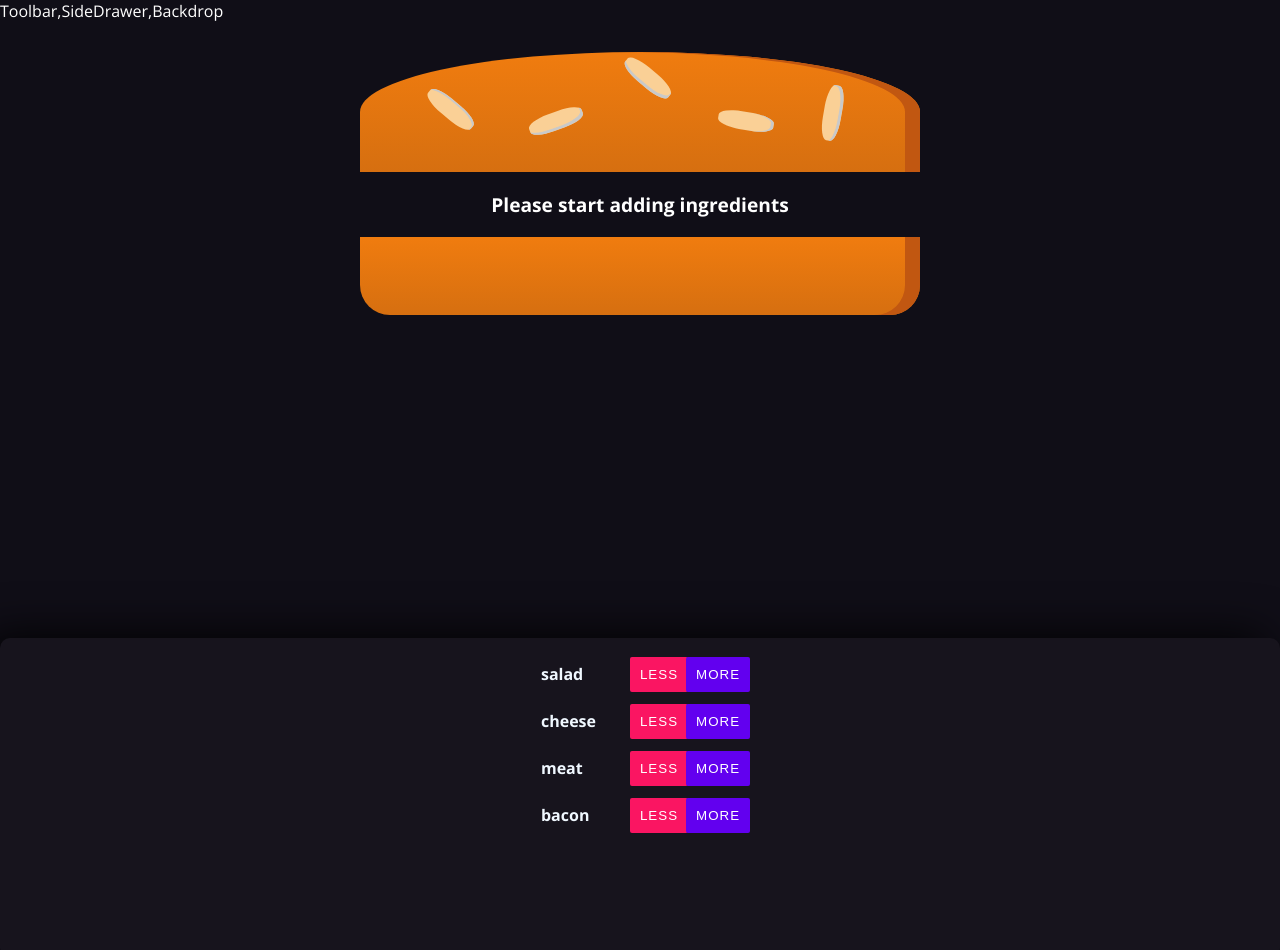
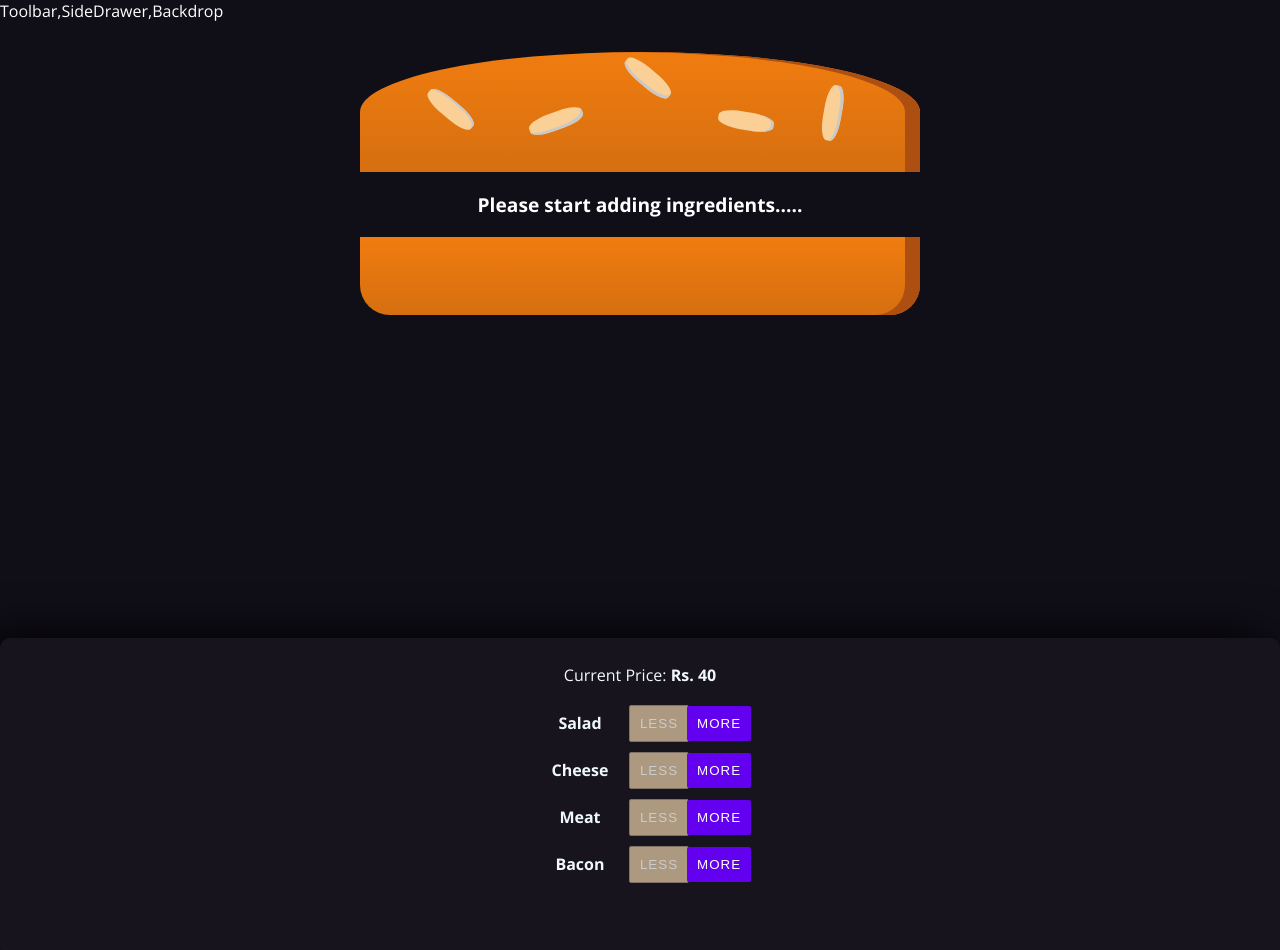
Before and after one commit to omdev74/Burger-Builder, a React (Create React App) app: page / in a window 1280 px wide. Shown: the top 950 px of the page. Built offline with nearby package versions, Linux system fonts and the light colour scheme.

Commit message:
@0.8.19 Removing Ingredients Safely and adding Price

```diff
--- a/src/components/Burger/BuildControls/BuildControl/BuildControl.js
+++ b/src/components/Burger/BuildControls/BuildControl/BuildControl.js
@@ -3,7 +3,10 @@
 const buildControl =(props)=>(
         <div className={classes.BuildControl}>
                 <div className={classes.Label}>{props.label}</div>
-                <button className={classes.Less}>Less</button>
+                <button
+                className={classes.Less}
+                onClick={props.removed}
+                disabled={props.disabled}>Less</button>
                 <button
                 className={classes.More}
                 onClick={props.added}>More</button>
--- a/src/components/Burger/BuildControls/BuildControls.js
+++ b/src/components/Burger/BuildControls/BuildControls.js
@@ -3,17 +3,21 @@
 import BuildControl from "./BuildControl/BuildControl"
 
 const controls = [
-    {label:"salad",type:"salad"},
-    {label:"cheese",type:"cheese"},
-    {label:"meat",type:"meat"},
-    {label:"bacon",type:"bacon"},
+    {label:"Salad",type:"salad"},
+    {label:"Cheese",type:"cheese"},
+    {label:"Meat",type:"meat"},
+    {label:"Bacon",type:"bacon"},
 ];
-const buildControls =(props)=>(<div className={classes.BuildControls}>
+const buildControls =(props)=>(
+    <div className={classes.BuildControls}>
+    <p>Current Price:<strong> Rs. {props.price}</strong></p>
     {controls.map(ctrl =>(
     <BuildControl
     key={ctrl.label}
     label={ctrl.label}
-    added={()=>props.ingredientAdded(ctrl.type)}/>
+    added={()=>props.ingredientAdded(ctrl.type)}
+    removed={()=>props.ingredientRemoved(ctrl.type)}
+    disabled={props.disabled[ctrl.type]}/>
     ))}
     </div>)
 export default buildControls;
--- a/src/components/Burger/BuildControls/buildControls.module.css
+++ b/src/components/Burger/BuildControls/buildControls.module.css
@@ -8,7 +8,7 @@
     background-color: #17141d;
     border-radius: 10px;
     overflow: hidden;
-
+    text-align: center;
 
 
   box-shadow: -1rem 0 3rem #000;
--- a/src/components/Burger/Burger.js
+++ b/src/components/Burger/Burger.js
@@ -25,7 +25,7 @@
     console.log(transfromedIngredients);
 
     if(transfromedIngredients.length === 0){
-        transfromedIngredients= <p>Please start adding ingredients</p>
+        transfromedIngredients= <p>Please start adding ingredients.....</p>
     }
 
 
--- a/src/components/Burger/BurgerIngredient/BurgerIngredient.module.css
+++ b/src/components/Burger/BurgerIngredient/BurgerIngredient.module.css
@@ -3,7 +3,7 @@
     width: 80%;
     background: linear-gradient(#f07c0f, #d66f10);
     border-radius: 0 0 30px 30px;
-    box-shadow: inset -15px 0 #c15711;
+    box-shadow: inset -15px 0 #ad4f10;
     margin: 2% auto;
 }
 
@@ -12,7 +12,7 @@
     width: 80%;
     background: linear-gradient(#f07c0f, #d66f10);
     border-radius: 50% 50% 0 0;
-    box-shadow: inset -15px 0 #c15711;
+    box-shadow: inset -15px 0 #ad4f10;
     margin: 2% auto;
     position: relative;
 }
--- a/src/containers/BurgerBuilder/BurgerBuilder.js
+++ b/src/containers/BurgerBuilder/BurgerBuilder.js
@@ -18,7 +18,7 @@
             salad:0,
             bacon:0
         },
-        totalPrice:4
+        totalPrice:40
     }
     addIngredientHandler=(type)=>{
         const oldCount = this.state.ingredients[type];
@@ -27,17 +27,44 @@
             ...this.state.ingredients
         };
         updatedIngredients[type]= updatedCount;
-        const priceAddition = INGREDIENT_PRICES;
+        const priceAddition = INGREDIENT_PRICES[type];
         const oldPrice = this.state.totalPrice;
         const newPrice = oldPrice+priceAddition;
         this.setState({ingredients:updatedIngredients,totalPrice:newPrice});
     }
+
+    removeIngredientHandler=(type)=>{
+        const oldCount = this.state.ingredients[type];
+        if(oldCount <= 0){
+            return;
+        }
+        const updatedCount = oldCount -1;
+        const updatedIngredients={
+            ...this.state.ingredients
+        };
+        updatedIngredients[type]= updatedCount;
+        const priceDeduction = INGREDIENT_PRICES[type];
+        const oldPrice = this.state.totalPrice;
+        const newPrice = oldPrice-priceDeduction;
+        this.setState({ingredients:updatedIngredients,totalPrice:newPrice});
+    }
     render(){
+        const disabledinfo={
+            ...this.state.ingredients
+        }
+        for (let key in disabledinfo) {
+            disabledinfo[key]=disabledinfo[key]<=0
+        }
+        //{salad:true,meat:false,,}
         return(
         <Aux>
             <Burger ingredients={this.state.ingredients}/>
             <BuildControls
-            ingredientAdded={this.addIngredientHandler}/>
+            ingredientAdded={this.addIngredientHandler}
+            ingredientRemoved={this.removeIngredientHandler}
+            disabled={disabledinfo}
+            price={this.state.totalPrice}
+            />
         </Aux>);
     }
 }
```
Also changed, not shown: 1 other file (tests, documents, lock files or other folders).
